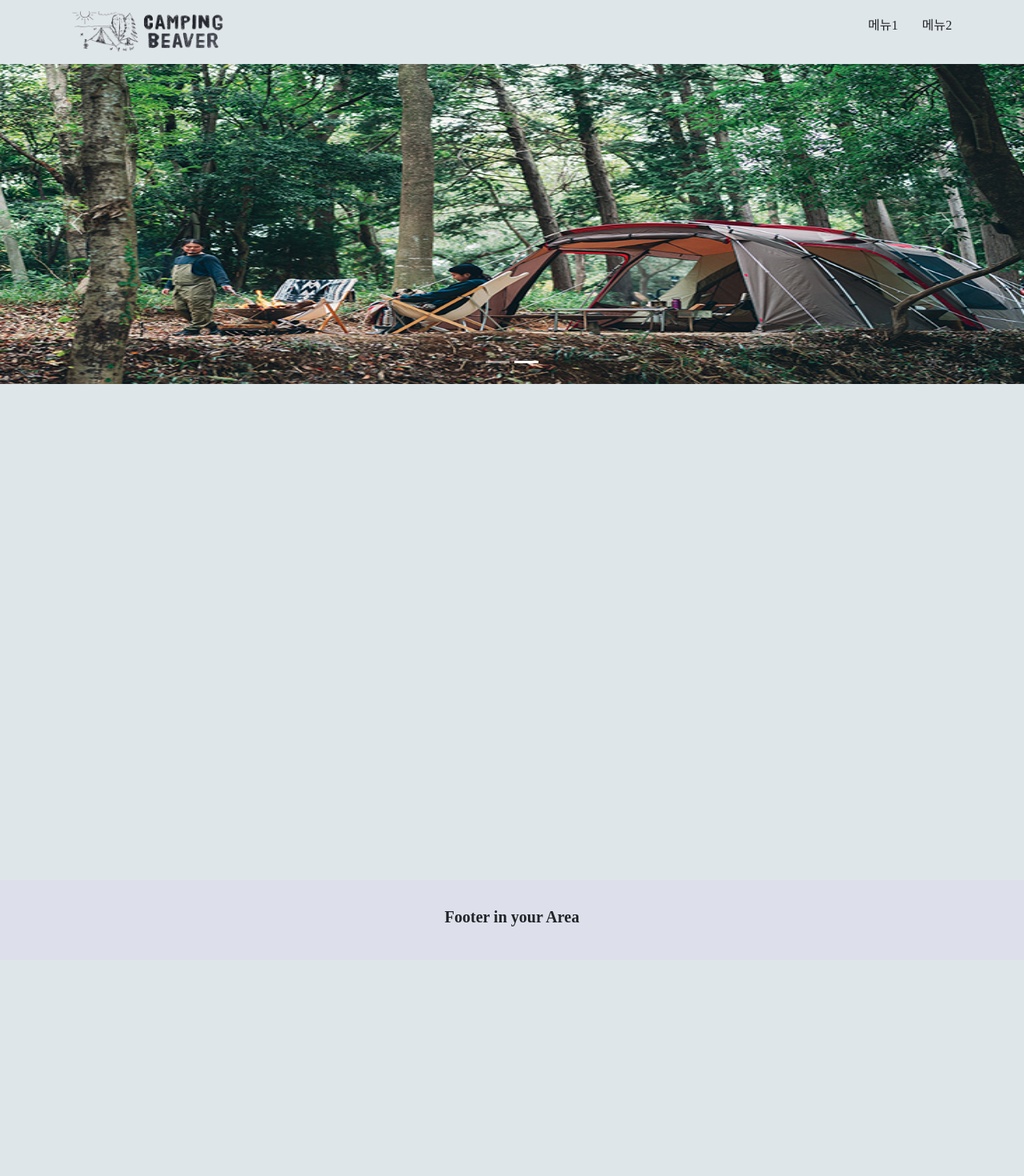
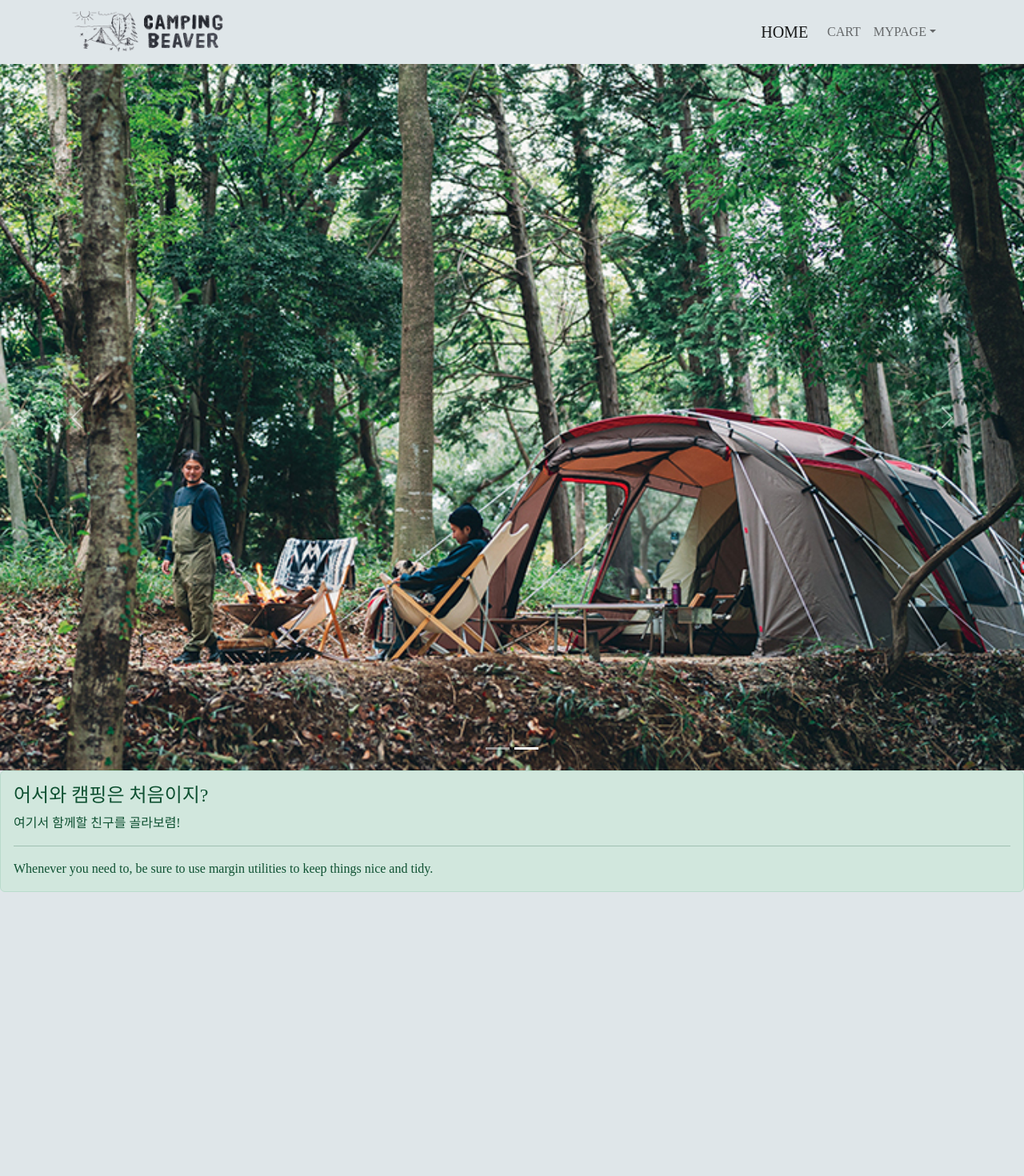
Before and after one commit to 2022-SMHRD-SW-Fullstack-1/campingbeaverFront, a React (Create React App) app in the folder campingbeaver/: page / in a window 1280 px wide. Shown: the top 1470 px of the page at 80% size. Before the commit the page ends 1200 px from the top, so only its background shows below. Built offline with nearby package versions, Linux system fonts and the light colour scheme; a web font is replaced by a local one.

Commit message:
메인페이지백업/연주

```diff
--- a/campingbeaver/package.json
+++ b/campingbeaver/package.json
@@ -7,11 +7,12 @@
     "@testing-library/react": "^13.4.0",
     "@testing-library/user-event": "^13.5.0",
     "bootstrap": "^5.2.2",
+    "install": "^0.13.0",
     "react": "^18.2.0",
     "react-bootstrap": "^2.5.0",
     "react-dom": "^18.2.0",
     "react-router-dom": "^6.4.2",
-    "react-scripts": "5.0.1",
+    "react-scripts": "^5.0.1",
     "sass": "^1.55.0",
     "web-vitals": "^2.1.4"
   },
--- a/campingbeaver/src/components/Layout/Content.js
+++ b/campingbeaver/src/components/Layout/Content.js
@@ -3,13 +3,14 @@ import { Carousel } from "react-bootstrap";
 import "bootstrap/dist/css/bootstrap.min.css";
 import tent from '../img/tentcamping.jpg'
 import forest from '../img/forestcamp.jpg'
+import styles from '../Layout/Layout.module.scss'
 
 const Content = () => {
   return (
     <Carousel fade>
     <Carousel.Item>
       <img
-          style={{ height: "400px", width:"300px" }}
+        style={{}}
         className="d-block w-100"
         src={tent}
         alt="First slide"
@@ -17,14 +18,13 @@ const Content = () => {
     </Carousel.Item>
     <Carousel.Item>
       <img
-          style={{ height: "400px", width:"300px" }}
+        style={{}}
         className="d-block w-100"
         src={forest}
         alt="Second slide"
       />
     </Carousel.Item>
   </Carousel>
-
   )
 }
 
--- a/campingbeaver/src/components/Layout/Header.js
+++ b/campingbeaver/src/components/Layout/Header.js
@@ -1,6 +1,12 @@
-import React from 'react'
+import React,{usestate} from 'react'
 import styles from './Header.module.scss'
 import logo from '../img/logo.png'
+import Container from 'react-bootstrap/Container';
+import Nav from 'react-bootstrap/Nav';
+import Navbar from 'react-bootstrap/Navbar';
+import NavDropdown from 'react-bootstrap/NavDropdown';
+
+
 
 const Header = () => {
   return (
@@ -9,16 +15,28 @@ const Header = () => {
         <div>
         <img src={logo} width='200px'></img>
         </div>
-        <nav className={styles.navigation}>
-          <ul>
-            <li>
-              메뉴1
-            </li>
-            <li>
-              메뉴2
-            </li>
-          </ul>
-          </nav>
+        <Navbar bg="none" expand="lg" className={styles.navbar} >
+      <Container>
+        <Navbar.Brand href="#home">HOME</Navbar.Brand>
+        <Navbar.Toggle aria-controls="basic-navbar-nav" />
+        <Navbar.Collapse id="basic-navbar-nav">
+          <Nav className="me-auto">
+            <Nav.Link href="#link">CART</Nav.Link>
+            <NavDropdown title="MYPAGE" id="basic-nav-dropdown">
+              <NavDropdown.Item href="#action/3.1">Action</NavDropdown.Item>
+              <NavDropdown.Item href="#action/3.2">
+                Another action
+              </NavDropdown.Item>
+              <NavDropdown.Item href="#action/3.3">Something</NavDropdown.Item>
+              <NavDropdown.Divider />
+              <NavDropdown.Item href="#action/3.4">
+                Separated link
+              </NavDropdown.Item>
+            </NavDropdown>
+          </Nav>
+        </Navbar.Collapse>
+      </Container>
+    </Navbar>
           </div>
 
     </header>
--- a/campingbeaver/src/components/Layout/Header.module.scss
+++ b/campingbeaver/src/components/Layout/Header.module.scss
@@ -6,6 +6,7 @@
     width: 100%;
     height: 80px;
     background-color: none;
+    z-index : 2;
 }
 
 .contents{
@@ -32,3 +33,16 @@
 .layout{
     padding-top : 80px;
 }
+
+.navbar{
+    position : relative;
+    z-index : 2;
+}
+
+#basic-nav-dropdown{
+    display:none;
+}
+
+#basic-nav-dropdown:hover{
+    display: inline-block;
+}
--- a/campingbeaver/src/components/Layout/Layout.js
+++ b/campingbeaver/src/components/Layout/Layout.js
@@ -3,6 +3,7 @@ import Footer from './Footer'
 import Header from './Header'
 import styles from './Layout.module.scss'
 import Content from './Content'
+import Survey from './Survey'
 
 
 const Layout = (props) => {
@@ -10,9 +11,12 @@ const Layout = (props) => {
     <div className={styles.layout}>
         <Header/>
         <Content/>
+        <Survey/>
+
         <main className={styles.main}>
             {props.children}
         </main>
+        <h1 align='center'>Our Recommendation</h1>
 
         <Footer/>
     </div>
--- a/campingbeaver/src/components/Layout/Layout.module.scss
+++ b/campingbeaver/src/components/Layout/Layout.module.scss
@@ -4,6 +4,8 @@
 
 .main{
     min-height: calc(100vh - 180px);
+    max-width: 100%;
+    height: auto;
 }
 
 .box {
--- /dev/null
+++ b/campingbeaver/src/components/Layout/Survey.js
@@ -0,0 +1,20 @@
+import React from 'react'
+import Alert from 'react-bootstrap/Alert';
+
+const Survey = () => {
+  return (
+    <Alert variant="success">
+    <Alert.Heading>어서와 캠핑은 처음이지?</Alert.Heading>
+    <p>
+      여기서 함께할 친구를 골라보렴!
+    </p>
+    <hr />
+    <p className="mb-0">
+      Whenever you need to, be sure to use margin utilities to keep things
+      nice and tidy.
+    </p>
+  </Alert>
+  )
+}
+
+export default Survey
```
Also changed, not shown: campingbeaver/src/components/Survey.js (deleted, +0 -9 lines), 1 other file (tests, documents, lock files or other folders). Lines whose indentation alone changed are shown as unchanged.
